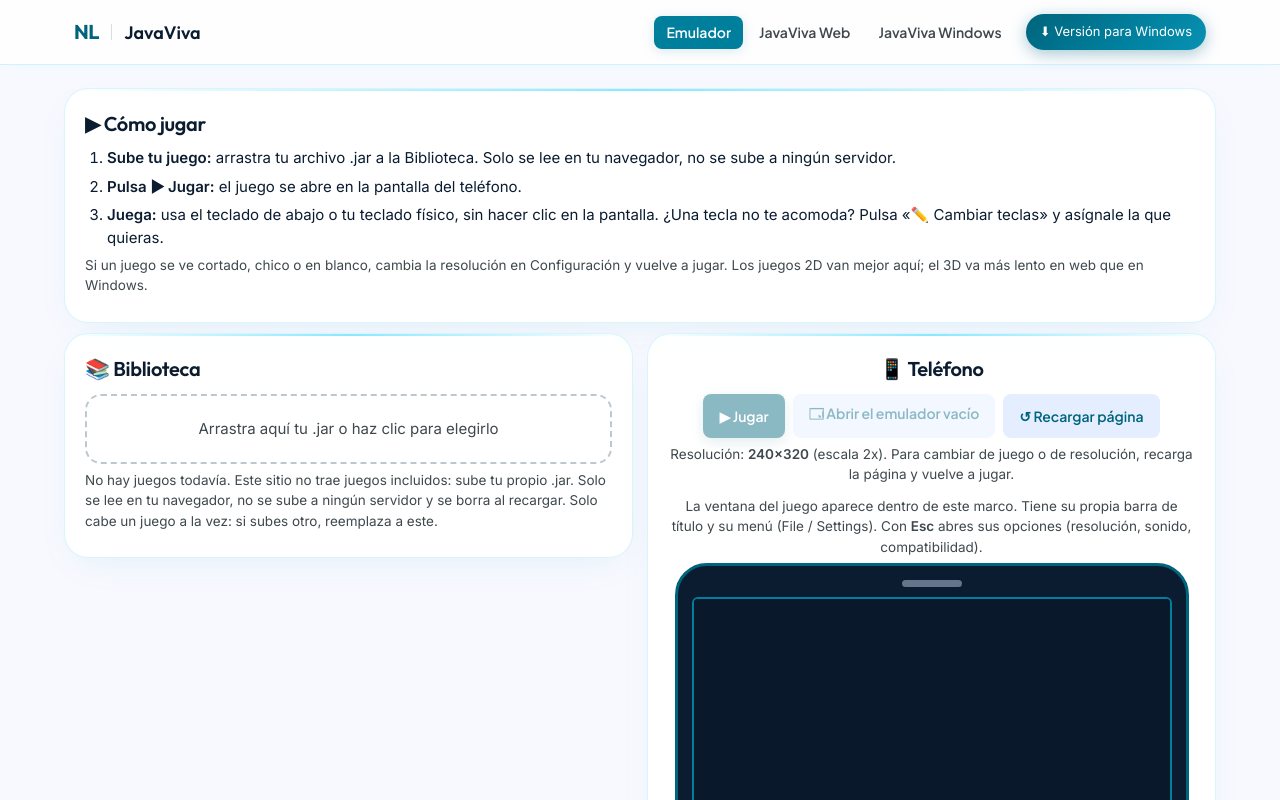
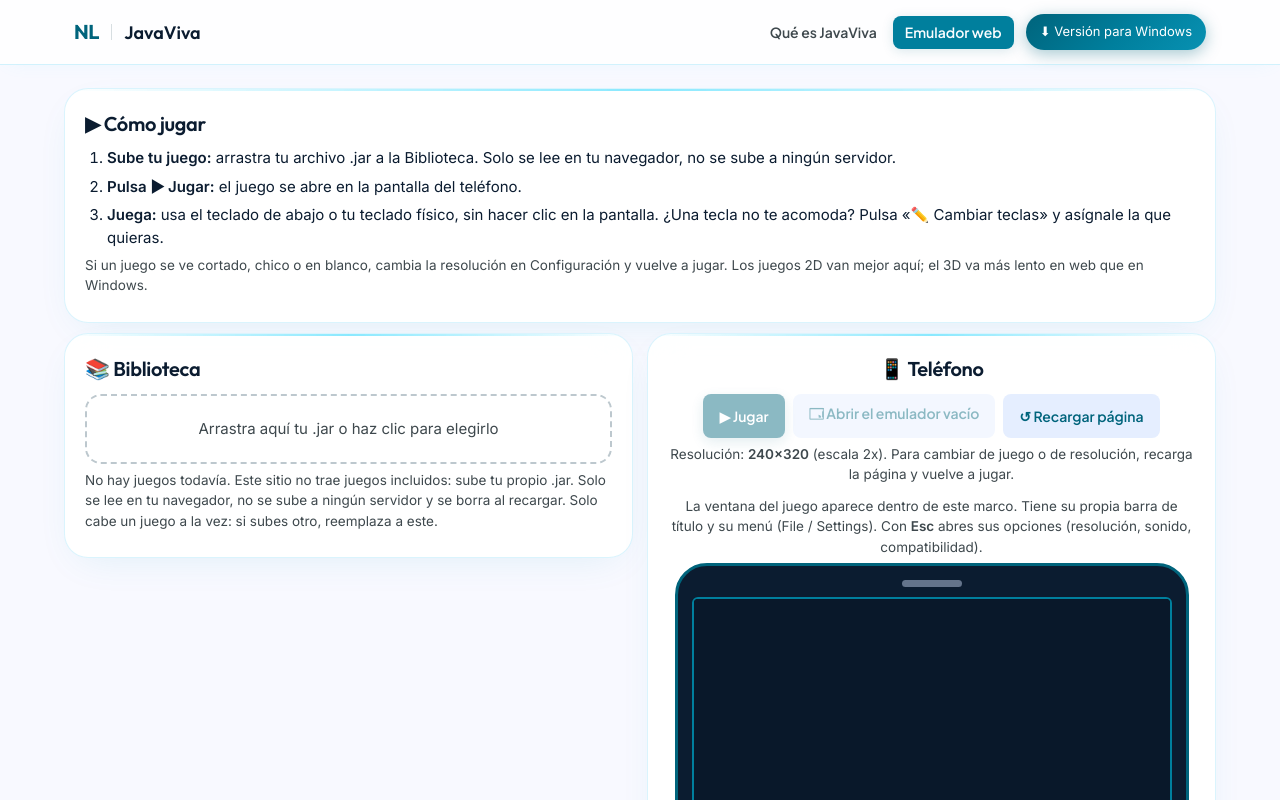
Before and after one commit to AngelRM1/JavaViva, a React (Vite) app: page / in a window 1280 px wide. Shown: the top 800 px of the page. Built offline with nearby package versions, Linux system fonts and the light colour scheme.

Commit message:
JavaViva Web v1.26 — header con tres botones: Qué es JavaViva, Emulador web, Versión para Windows

```diff
--- a/src/App.tsx
+++ b/src/App.tsx
@@ -45,7 +45,7 @@ let consoleMirrorInstalled = false
 export default function App() {
   const [cheerpjStatus, setCheerpjStatus] = useState<CheerpJStatus>('idle')
   const [log, setLog] = useState<string[]>([
-    'JavaViva Web v1.25 — PWA: instalable como app y funciona offline tras la primera carga online. Sin juegos incluidos: sube tu propio .jar, solo en tu navegador. Motor: FreeJ2ME-Plus v1.53 (GPLv3) + CheerpJ 5.0.',
+    'JavaViva Web v1.26 — PWA: instalable como app y funciona offline tras la primera carga online. Sin juegos incluidos: sube tu propio .jar, solo en tu navegador. Motor: FreeJ2ME-Plus v1.53 (GPLv3) + CheerpJ 5.0.',
   ])
   // v1.11 — tecla física asignada a cada tecla del teléfono (se guarda
   // en este navegador). Ver src/lib/keys.ts.
@@ -631,7 +631,7 @@ export default function App() {
           de CheerpJ/GPLv3 deben seguir accesibles). */}
       <footer className="footer">
         <p>
-          © 2026 NousLogic • JavaViva Web v1.25 (versión segura) • Motor{' '}
+          © 2026 NousLogic • JavaViva Web v1.26 (versión segura) • Motor{' '}
           <a
             href="https://github.com/hex007/freej2me"
             target="_blank"
--- a/src/components/SiteHeader.tsx
+++ b/src/components/SiteHeader.tsx
@@ -23,10 +23,11 @@ interface Props {
 
 /**
  * Header fijo con cristal, igual que en los subdominios de NousLogic:
- * marca "NL" + JavaViva y navegación por páginas (hash): el emulador
- * y las dos landings, JavaViva Web y JavaViva Windows. El botón de
- * Windows es el más llamativo del header (degradado teal, píldora)
- * y lleva a la landing de Windows.
+ * marca "NL" + JavaViva y navegación por páginas (hash) en este orden:
+ * "Qué es JavaViva" (#/inicio), "Emulador web" (#/emulador) y el botón
+ * "⬇ Versión para Windows" (#/windows, el más llamativo del header:
+ * degradado teal, píldora). No hay enlace "JavaViva Windows" aparte:
+ * el botón de Versión para Windows ya lleva a esa landing.
  */
 export default function SiteHeader({ page }: Props) {
   const [open, setOpen] = useState(false)
@@ -54,25 +55,18 @@ export default function SiteHeader({ page }: Props) {
         </a>
         <nav className="site-nav" aria-label="Páginas de JavaViva Web">
           <a
+            href="#/inicio"
+            className={`nav-link ${page === 'inicio' ? 'active' : ''}`}
+            aria-current={page === 'inicio' ? 'page' : undefined}
+          >
+            Qué es JavaViva
+          </a>
+          <a
             href="#/emulador"
             className={`nav-link ${page === 'emulador' ? 'active' : ''}`}
             aria-current={page === 'emulador' ? 'page' : undefined}
           >
-            Emulador
-          </a>
-          <a
-            href="#/inicio"
-            className={`nav-link ${page === 'inicio' ? 'active' : ''}`}
-            aria-current={page === 'inicio' ? 'page' : undefined}
-          >
-            JavaViva Web
-          </a>
-          <a
-            href="#/windows"
-            className={`nav-link ${page === 'windows' ? 'active' : ''}`}
-            aria-current={page === 'windows' ? 'page' : undefined}
-          >
-            JavaViva Windows
+            Emulador web
           </a>
           <a
             className="btn-small nav-cta"
@@ -102,25 +96,25 @@ export default function SiteHeader({ page }: Props) {
         aria-label="Páginas de JavaViva Web (móvil)"
       >
         <a
+          href="#/inicio"
+          className={page === 'inicio' ? 'active' : ''}
+          onClick={() => setOpen(false)}
+        >
+          🌐 Qué es JavaViva
+        </a>
+        <a
           href="#/emulador"
           className={page === 'emulador' ? 'active' : ''}
           onClick={() => setOpen(false)}
         >
-          🎮 Emulador
-        </a>
-        <a
-          href="#/inicio"
-          className={page === 'inicio' ? 'active' : ''}
-          onClick={() => setOpen(false)}
-        >
-          🌐 JavaViva Web
+          🎮 Emulador web
         </a>
         <a
           href="#/windows"
           className={page === 'windows' ? 'active' : ''}
           onClick={() => setOpen(false)}
         >
-          🪟 JavaViva Windows
+          🪟 Versión para Windows
         </a>
       </nav>
     </header>
```
Also changed, not shown: 2 other files (tests, documents, lock files or other folders).
